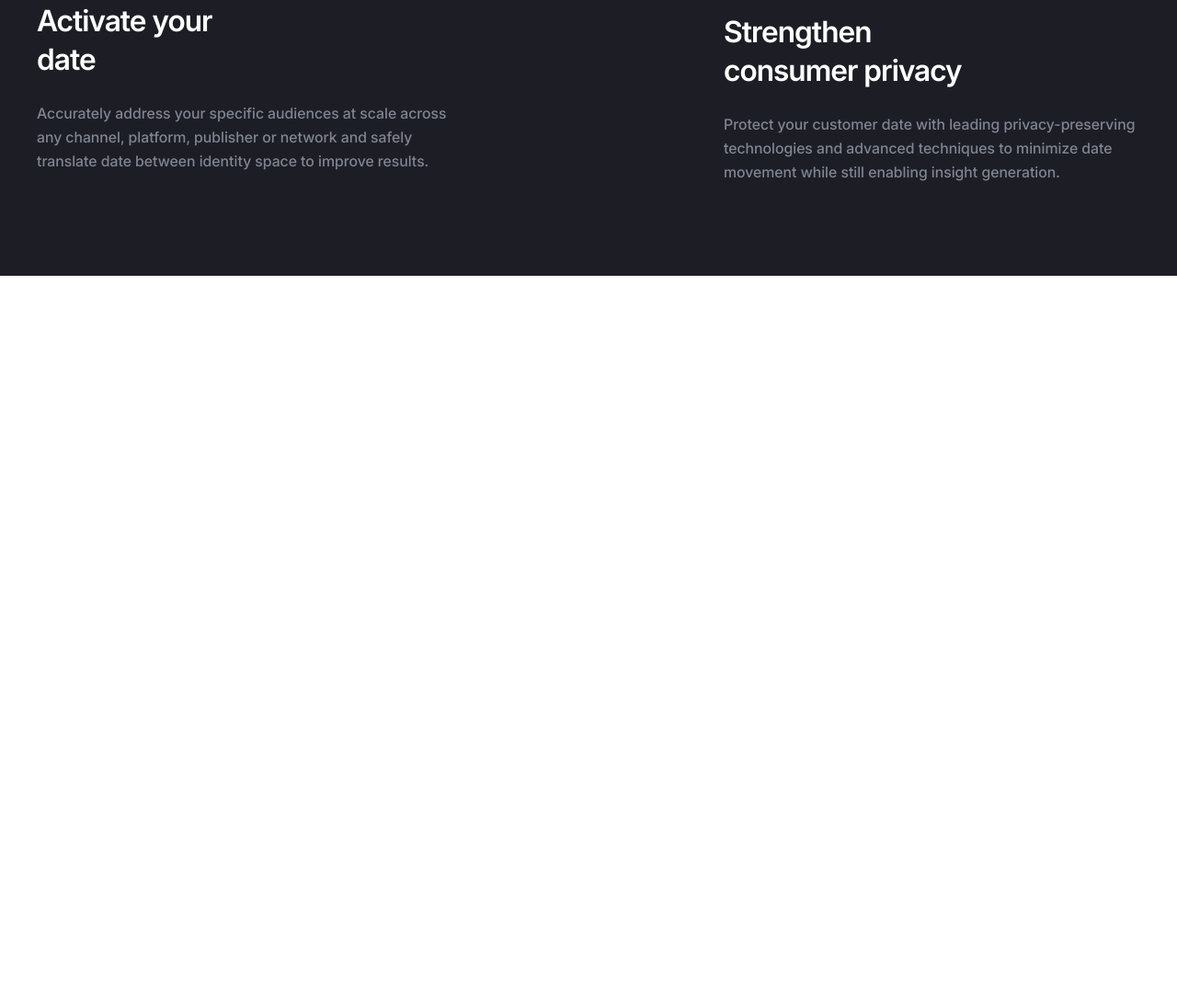
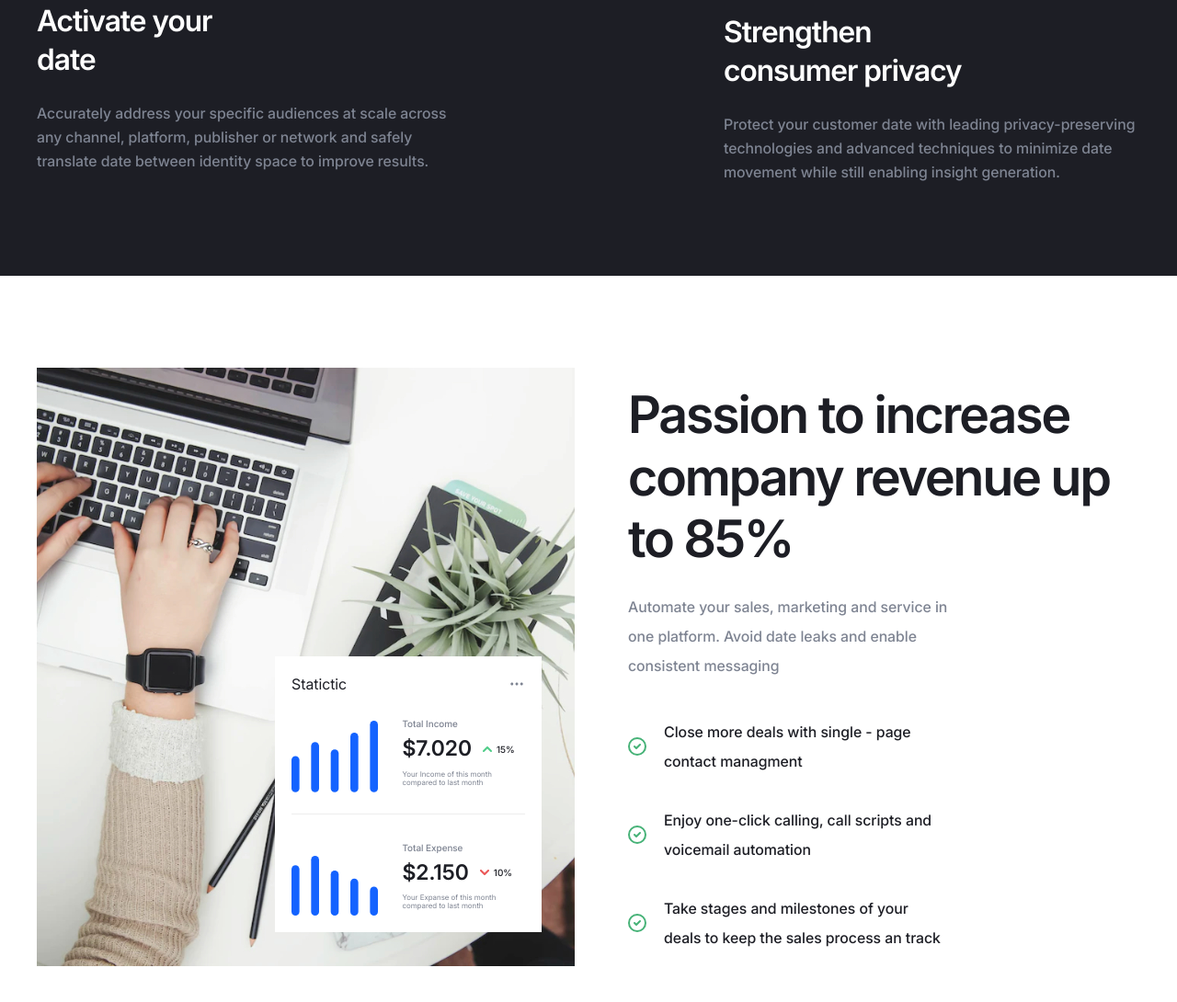
Before and after one commit to miko080/coca, a website built with Vite: page src/index.html in a window 1280 px wide. Shown: the part 1750-2840 px from the top of the page at 92% size. Before the commit the page ends 2050 px from the top, so only its background shows below. Built offline with nearby package versions, Linux system fonts and the light colour scheme; files whose address does not match are found by name.

Commit message:
Created features section

```diff
--- /dev/null
+++ b/src/assets/scss/components/home/features.scss
@@ -0,0 +1,180 @@
+.features {
+  padding: 100px 0 94px;
+  background-color: var(--neutral-10);
+
+  @include mobile {
+    padding: 60px 0 64px;
+  }
+
+  &__container {
+    @include flex-all-sb;
+
+    @include small-desktop {
+      gap: 40px;
+      flex-direction: column;
+      align-items: flex-start;
+    }
+
+    @include mobile {
+      gap: 30px;
+    }
+  }
+
+  &__left {
+    position: relative;
+  }
+
+  &__stats {
+    position: absolute;
+    right: 36px;
+    bottom: 40px;
+    padding: 18px;
+    max-width: 290px;
+    background-color: #fff;
+
+          @include mobile {
+            right: 16px;
+            bottom: 20px;
+          }
+
+          @include small-mobile {
+            right: 12px;
+            bottom: 12px;
+            padding: 14px;
+            max-width: 240px;
+          }
+
+    &-head {
+      @include flex-all-sb;
+      margin-bottom: 19px;
+    }
+
+    &-title {
+      font-weight: 400;
+      line-height: 24px;
+      color: #1d1e25;
+    }
+
+    &-item {
+      @include flex-align-center;
+      gap: 26px;
+
+      &:not(:last-child) {
+        border-bottom: 1px solid #ededed;
+        padding-bottom: 23px;
+      }
+
+      &:last-child {
+        padding-top: 23px;
+      }
+
+    &-img {
+            @include small-mobile {
+              width: 65px;
+            }
+          }
+
+      &-title {
+        margin-bottom: 6px;
+        font-weight: 500;
+        font-size: 10px;
+        line-height: 150%;
+        color: #7e8492;
+      }
+
+      &-price {
+        @include flex-align-center;
+        gap: 12px;
+        margin-bottom: 9px;
+
+        &-num {
+          font-weight: 600;
+          font-size: 23px;
+          line-height: 120%;
+          color: #1d1e25;
+
+          @include mobile {
+            font-size: 17px;
+          }
+        }
+
+        &-prots {
+          @include flex-align-center;
+          gap: 5px;
+          font-weight: 500;
+          font-size: 10px;
+          line-height: 150%;
+          color: #1d1e25;
+        }
+      }
+
+      &-descr {
+        font-weight: 400;
+        font-size: 8px;
+        color: #7e8492;
+      }
+    }
+  }
+
+  &__right {
+    max-width: 557px;
+
+    @include small-desktop {
+      max-width: 990px;
+    }
+
+    &-title {
+      margin-bottom: 24px;
+      font-weight: 600;
+      line-height: 120%;
+      letter-spacing: -2px;
+      color: var(--neutral-100);
+
+      @include mobile {
+        margin-bottom: 20px;
+      }
+    }
+
+    &-descr {
+      margin-bottom: 40px;
+      max-width: 360px;
+      font-weight: 500;
+      line-height: 32px;
+      color: #7e8492;
+
+      @include small-desktop {
+        max-width: 700px
+      }
+    }
+  }
+
+  &__item {
+    @include flex-align-center;
+    max-width: 348px;
+    font-weight: 500;
+    line-height: 32px;
+    color: var(--neutral-100);
+
+    @include small-desktop {
+      max-width: 700px;
+    }
+
+    &:not(:last-child) {
+      margin-bottom: 32px;
+
+      @include mobile {
+        margin-bottom: 22px;
+      }
+    }
+
+    &::before {
+      content: '';
+      display: inline-block;
+      margin-right: 19px;
+      padding-right: 20px;
+      width: 20px;
+      height: 20px;
+      background: url('../../../icons/list-icon.svg');
+    }
+  }
+}
--- a/src/assets/scss/main.scss
+++ b/src/assets/scss/main.scss
@@ -6,3 +6,4 @@
 @import './components/header';
 @import './components/home/hero';
 @import './components/home/overview';
+@import './components/home/features';
--- /dev/null
+++ b/src/html/base/components/home/features.html
@@ -0,0 +1,118 @@
+<section class="features">
+  <div class="container features__container">
+    <div class="features__left">
+      <img
+        loading="lazy"
+        src="./assets/image/features.jpg"
+        width="585"
+        height="651"
+        alt="Woman typing on laptop"
+      />
+      <div class="features__stats">
+        <div class="features__stats-head">
+          <h4 class="features__stats-title text-p-default">Statictic</h4>
+          <img
+            loading="lazy"
+            src="./assets/icons/more.svg"
+            width="18"
+            height="19"
+            alt="Ellipsis icon"
+          />
+        </div>
+        <div class="features__stats-item">
+          <img
+            loading="lazy"
+            class="features__stats-item-img"
+            src="./assets/icons/features-income-1.svg"
+            width="95"
+            height="88"
+            alt="features income icon"
+          />
+          <div class="fearutes__stats-item-info">
+            <h5 class="features__stats-item-title">Total Income</h5>
+            <div class="features__stats-item-price">
+              <span class="features__stats-item-price-num">$7.020</span>
+              <div class="features__stats-item-price-prots">
+                <svg
+                  width="10"
+                  height="6"
+                  viewBox="0 0 10 6"
+                  fill="none"
+                  xmlns="http://www.w3.org/2000/svg"
+                >
+                  <path
+                    fill-rule="evenodd"
+                    clip-rule="evenodd"
+                    d="M9.70711 5.70717C9.31658 6.09769 8.68342 6.09769 8.29289 5.70717L5 2.41427L1.70711 5.70717C1.31658 6.09769 0.683417 6.09769 0.292894 5.70717C-0.0976312 5.31664 -0.0976312 4.68348 0.292894 4.29295L4.29289 0.292954C4.68342 -0.0975701 5.31658 -0.09757 5.70711 0.292954L9.70711 4.29295C10.0976 4.68348 10.0976 5.31664 9.70711 5.70717Z"
+                    fill="#50CD89"
+                  />
+                </svg>
+                15%
+              </div>
+            </div>
+            <p class="features__stats-item-descr">
+              Your Income of this month compared to last month
+            </p>
+          </div>
+        </div>
+        <div class="features__stats-item">
+          <img
+            loading="lazy"
+            class="features__stats-item-img"
+            src="./assets/icons/features-income-2.svg"
+            width="95"
+            height="88"
+            alt="features income icon"
+          />
+          <div class="fearutes__stats-item-info">
+            <h5 class="features__stats-item-title">Total Expense</h5>
+            <div class="features__stats-item-price">
+              <span class="features__stats-item-price-num">$2.150</span>
+              <div class="features__stats-item-price-prots">
+                <svg
+                  width="10"
+                  height="6"
+                  viewBox="0 0 10 6"
+                  fill="none"
+                  xmlns="http://www.w3.org/2000/svg"
+                >
+                  <path
+                    fill-rule="evenodd"
+                    clip-rule="evenodd"
+                    d="M0.292893 0.293015C0.683417 -0.097509 1.31658 -0.097509 1.70711 0.293015L5 3.58591L8.29289 0.293015C8.68342 -0.097509 9.31658 -0.097509 9.70711 0.293015C10.0976 0.68354 10.0976 1.3167 9.70711 1.70723L5.70711 5.70723C5.31658 6.09775 4.68342 6.09775 4.29289 5.70723L0.292893 1.70723C-0.0976311 1.3167 -0.0976311 0.68354 0.292893 0.293015Z"
+                    fill="#EB5757"
+                  />
+                </svg>
+                10%
+              </div>
+            </div>
+            <p class="features__stats-item-descr">
+              Your Expanse of this month compared to last month
+            </p>
+          </div>
+        </div>
+      </div>
+    </div>
+    <div class="features__right">
+      <h2 class="features__right-title heading-h2">
+        Passion to increase company revenue up to 85%
+      </h2>
+      <p class="features__right-descr text-p-medium">
+        Automate your sales, marketing and service in one platform. Avoid date
+        leaks and enable consistent messaging
+      </p>
+      <ul class="features__list">
+        <li class="features__item text-p-medium">
+          Close more deals with single - page contact managment
+        </li>
+        <li class="features__item text-p-medium">
+          Enjoy one-click calling, call scripts and voicemail automation
+        </li>
+        <li class="features__item text-p-medium">
+          Take stages and milestones of your deals to keep the sales process an
+          track
+        </li>
+      </ul>
+    </div>
+  </div>
+</section>
--- a/src/html/base/components/home/overview.html
+++ b/src/html/base/components/home/overview.html
@@ -12,6 +12,7 @@
     <ul class="overview__list">
       <li class="overview__item">
         <img
+        loading="lazy"
           class="overview__item-icon"
           src="./assets/icons/calendare.svg"
           width="40"
@@ -29,6 +30,7 @@
       </li>
       <li class="overview__item">
         <img
+        loading="lazy"
           class="overview__item-icon"
           src="./assets/icons/cheked.svg"
           width="40"
@@ -43,6 +45,7 @@
       </li>
       <li class="overview__item">
         <img
+        loading="lazy"
           class="overview__item-icon"
           src="./assets/icons/list.svg"
           width="40"
@@ -58,6 +61,7 @@
       </li>
       <li class="overview__item">
         <img
+        loading="lazy"
           class="overview__item-icon"
           src="./assets/icons/defence.svg"
           width="40"
--- a/src/index.html
+++ b/src/index.html
@@ -6,6 +6,7 @@
     <load src="./html/base/components/header.html" />
     <load src="./html/base/components/home/hero.html" />
     <load src="./html/base/components/home/overview.html" />
+    <load src="./html/base/components/home/features.html" />
     <script type="module" src="./js/main.js"></script>
   </body>
 </html>
```
Also changed, not shown: src/assets/icons/features-income-1.svg (added), src/assets/icons/features-income-2.svg (added), src/assets/icons/list-icon.svg (added), src/assets/icons/more.svg (added), src/assets/image/features.jpg (added).
